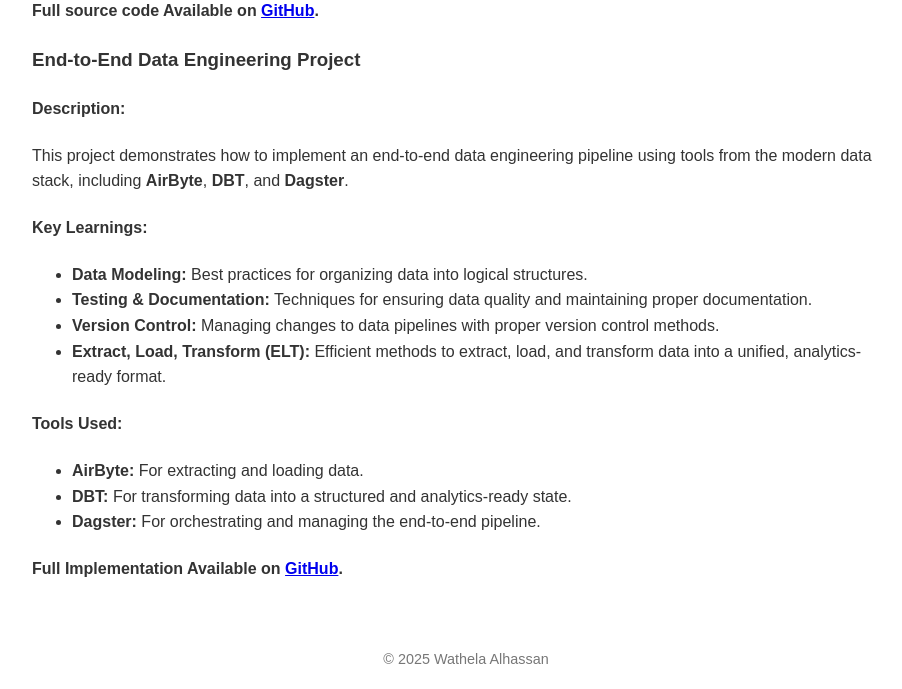
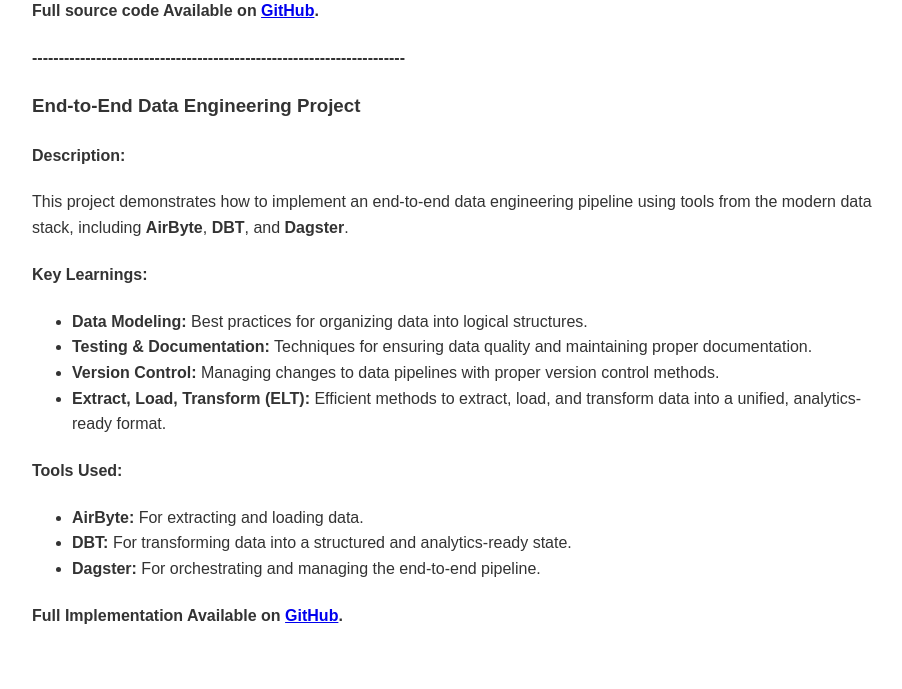
Before and after one commit to wathela/wathela.github.io, a Jekyll site: the page built from data-engineering.md, in a window 1280 px wide and 900 px high, scrolled down 2192 px, cut to the strip 211-900 px from the top of the window. Shown: the whole strip, without its empty margins (174-1076 px from the left). Built offline with Jekyll 4.4.1, drawn with Linux system fonts in a browser that asks for light colours.

```diff
--- a/data-engineering.md
+++ b/data-engineering.md
@@ -50,6 +50,8 @@
 
     <!-- End-to-End Data Engineering Project -->
     <div id="end-to-end-data-engineering-project">
+        <h4>----------------------------------------------------------------------</h4>
+        <h4></h4>
         <h3>End-to-End Data Engineering Project</h3>
         <h4>Description:</h4>
         <p>This project demonstrates how to implement an end-to-end data engineering pipeline using tools from the modern data stack, including <strong>AirByte</strong>, <strong>DBT</strong>, and <strong>Dagster</strong>.</p>
```
